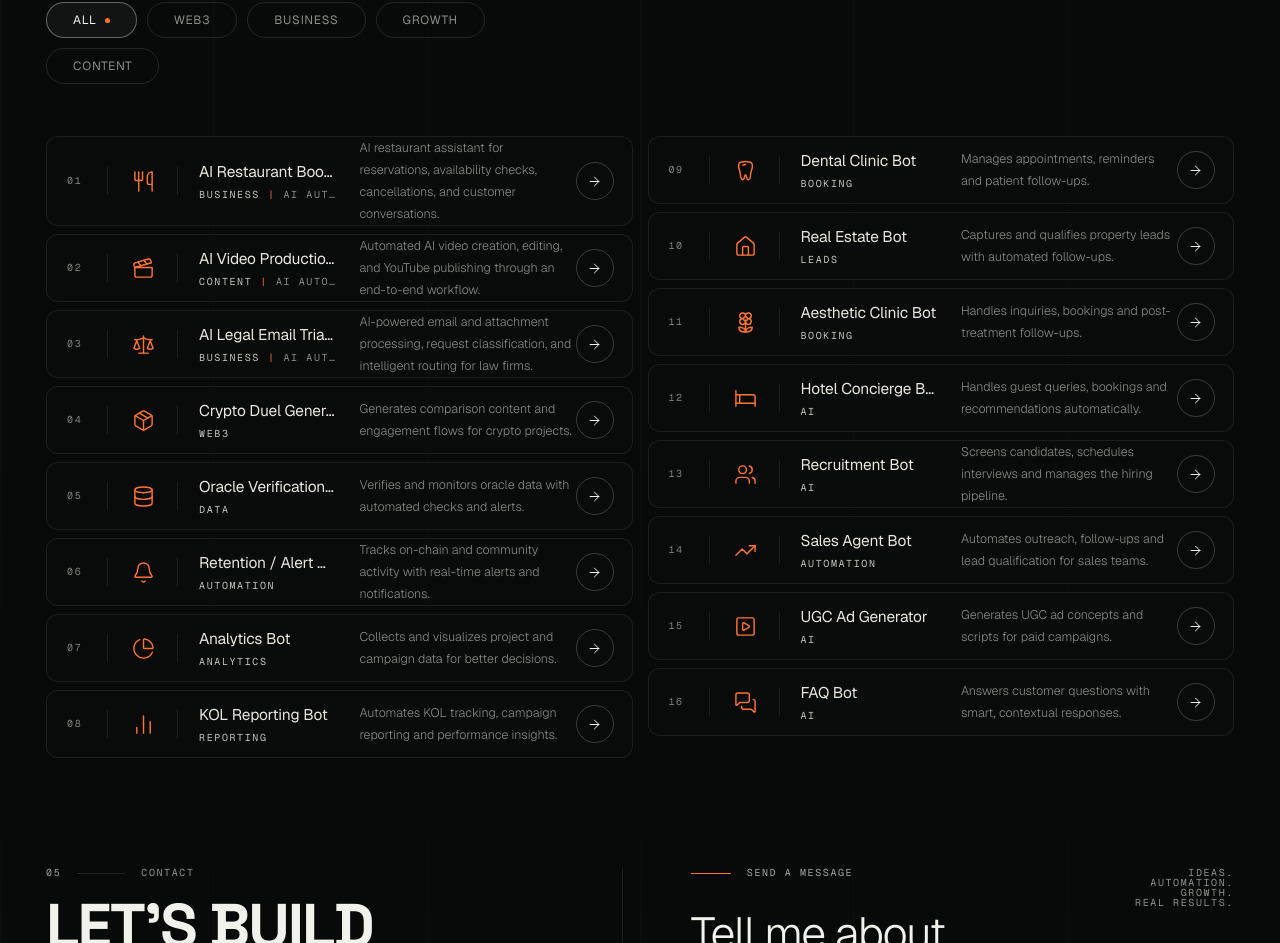
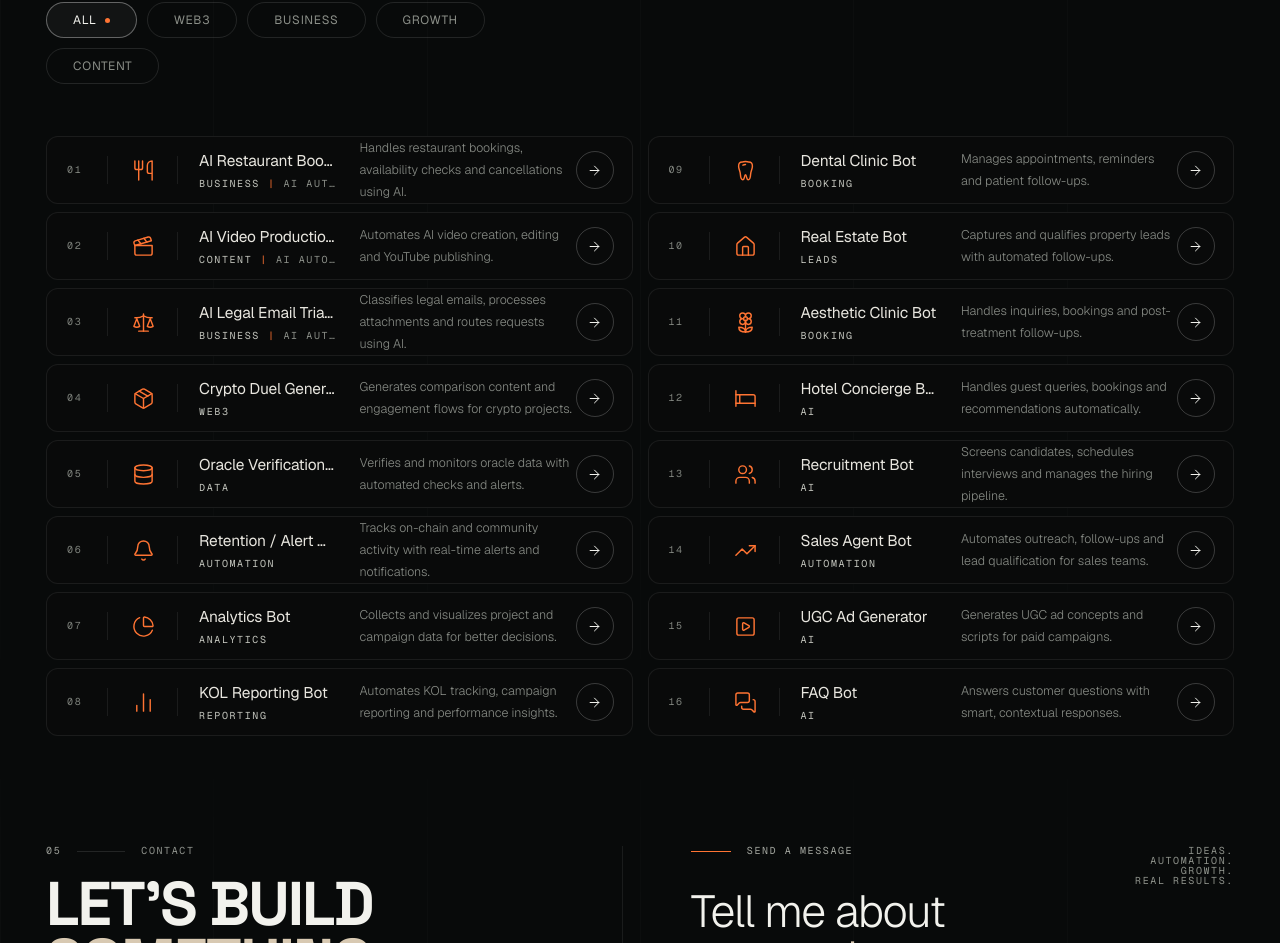
Before and after one commit to huzi0000/huzaifa-portfolio, a React (Vite) app: page / in a window 1280 px wide. Shown: the part 3258-4201 px from the top of the page. Built offline with nearby package versions, Linux system fonts and the light colour scheme.

Commit message:
Add proof of work links to portfolio projects

```diff
--- a/src/data/projects.ts
+++ b/src/data/projects.ts
@@ -26,6 +26,8 @@ export type Project = {
   body: string
   groups: string[]
   icon: LucideIcon
+  /** Optional proof-of-work link. The circular arrow opens it in a new tab. */
+  demo?: string
 }
 
 export const filters = ['ALL', 'WEB3', 'BUSINESS', 'GROWTH', 'CONTENT'] as const
@@ -37,27 +39,30 @@ export const projects: Project[] = [
     index: '01',
     title: 'AI Restaurant Booking Agent',
     category: 'BUSINESS / AI AUTOMATION',
-    body: 'AI restaurant assistant for reservations, availability checks, cancellations, and customer conversations.',
+    body: 'Handles restaurant bookings, availability checks and cancellations using AI.',
     groups: ['BUSINESS'],
     icon: Utensils,
+    demo: 'https://x.com/hs5402395/status/2110082506116751717?s=20',
   },
   {
     id: 'ai-video-production-agent',
     index: '02',
     title: 'AI Video Production Agent',
     category: 'CONTENT / AI AUTOMATION',
-    body: 'Automated AI video creation, editing, and YouTube publishing through an end-to-end workflow.',
+    body: 'Automates AI video creation, editing and YouTube publishing.',
     groups: ['CONTENT'],
     icon: Clapperboard,
+    demo: 'https://x.com/hs5402395/status/2109598360588210222?s=20',
   },
   {
     id: 'ai-legal-email-triage-agent',
     index: '03',
     title: 'AI Legal Email Triage Agent',
     category: 'BUSINESS / AI AUTOMATION',
-    body: 'AI-powered email and attachment processing, request classification, and intelligent routing for law firms.',
+    body: 'Classifies legal emails, processes attachments and routes requests using AI.',
     groups: ['BUSINESS'],
     icon: Scale,
+    demo: 'https://x.com/hs5402395/status/2109184545065210157?s=20',
   },
   {
     id: 'crypto-duel-generator',
@@ -121,6 +126,7 @@ export const projects: Project[] = [
     body: 'Captures and qualifies property leads with automated follow-ups.',
     groups: ['BUSINESS'],
     icon: House,
+    demo: 'https://x.com/hs5402395/status/2108118963268063701?s=20',
   },
   {
     id: 'aesthetic-clinic',
@@ -157,6 +163,7 @@ export const projects: Project[] = [
     body: 'Automates outreach, follow-ups and lead qualification for sales teams.',
     groups: ['BUSINESS', 'GROWTH'],
     icon: TrendingUp,
+    demo: 'https://x.com/hs5402395/status/2110817358130696450?s=20',
   },
   {
     id: 'ugc-ad-generator',
@@ -166,6 +173,7 @@ export const projects: Project[] = [
     body: 'Generates UGC ad concepts and scripts for paid campaigns.',
     groups: ['CONTENT'],
     icon: SquarePlay,
+    demo: 'https://x.com/hs5402395/status/2108292291945537762?s=20',
   },
   {
     id: 'faq-bot',
@@ -175,5 +183,6 @@ export const projects: Project[] = [
     body: 'Answers customer questions with smart, contextual responses.',
     groups: ['BUSINESS', 'CONTENT'],
     icon: MessagesSquare,
+    demo: 'https://x.com/hs5402395/status/2099913546624807221?s=20',
   },
 ]
--- a/src/sections/Work.tsx
+++ b/src/sections/Work.tsx
@@ -6,6 +6,18 @@ import { filters, projects, type Filter, type Project } from '../data/projects'
 
 function WorkItem({ project }: { project: Project }) {
   const [primary, secondary] = project.category.split(' / ')
+
+  /* the arrow keeps one visual definition whether it is a link or inert */
+  const arrowClass =
+    'arrow-btn ml-3 h-[34px] w-[34px] flex-none no-underline sm:ml-auto sm:h-[38px] sm:w-[38px]'
+  const arrow = (
+    <ArrowRight
+      size={15}
+      strokeWidth={1.6}
+      className="transition-transform duration-400 group-hover:translate-x-0.5"
+    />
+  )
+
   return (
     <article
       className="group flex items-center rounded-[12px] px-3 py-3.5 transition-colors duration-400 hover:bg-white/[0.03] sm:min-h-[68px] sm:py-0 sm:pl-5 sm:pr-[18px]"
@@ -52,16 +64,21 @@ function WorkItem({ project }: { project: Project }) {
         {project.body}
       </p>
 
-      <span
-        className="arrow-btn ml-3 h-[34px] w-[34px] flex-none sm:ml-auto sm:h-[38px] sm:w-[38px]"
-        aria-hidden="true"
-      >
-        <ArrowRight
-          size={15}
-          strokeWidth={1.6}
-          className="transition-transform duration-400 group-hover:translate-x-0.5"
-        />
-      </span>
+      {project.demo ? (
+        <a
+          href={project.demo}
+          target="_blank"
+          rel="noopener noreferrer"
+          aria-label={`View ${project.title} demo`}
+          className={arrowClass}
+        >
+          {arrow}
+        </a>
+      ) : (
+        <span className={arrowClass} aria-hidden="true">
+          {arrow}
+        </span>
+      )}
     </article>
   )
 }
```
